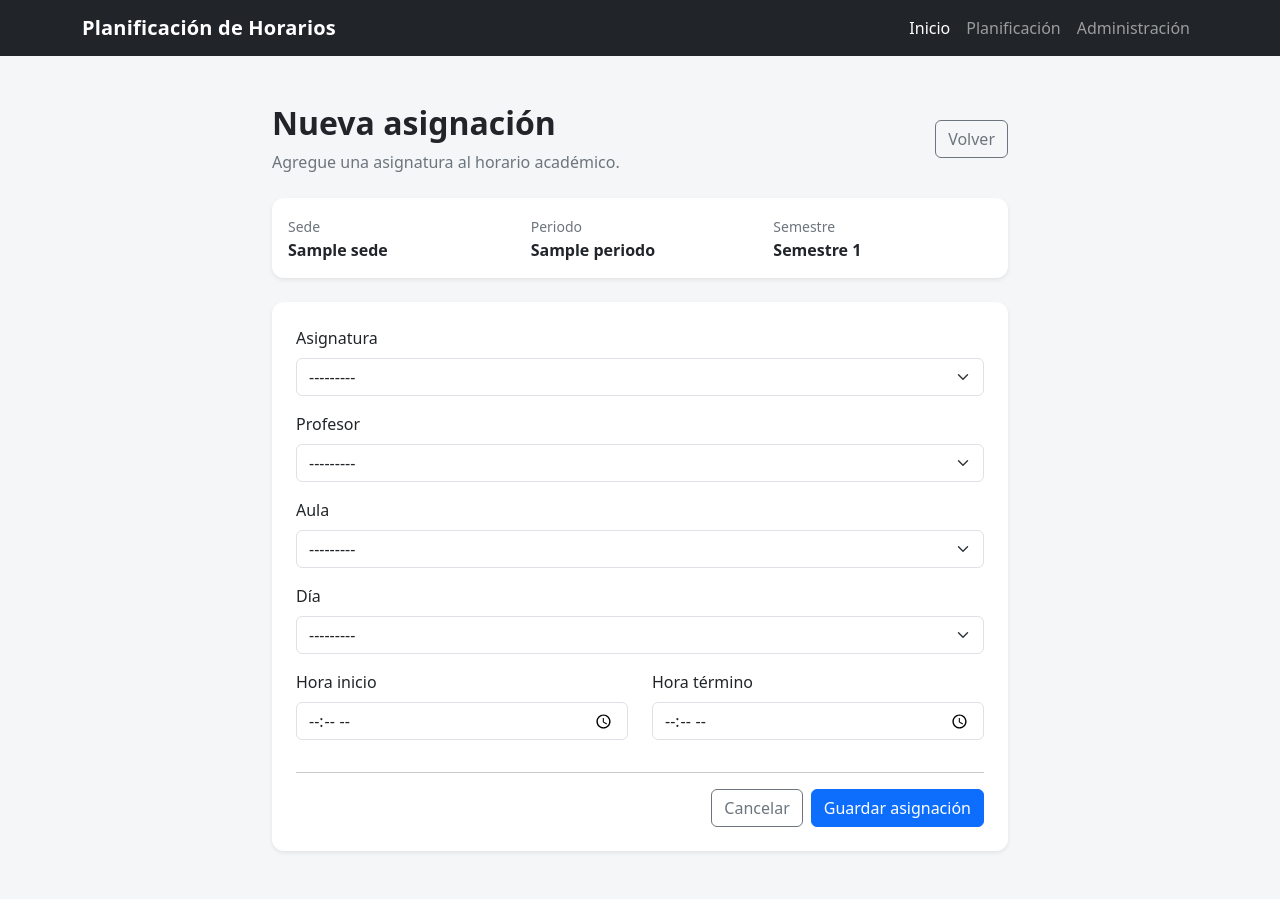
After one commit to maxguzmanh/proyecto-apt-planificacion-horarios, a Django app: template 04_Codigo_Fuente/capstone_horarios/horarios/templates/horarios/nueva_asignacion.html in a window 1280 px wide. The commit adds this page. Run offline with Django 5.2, Linux system fonts and the light colour scheme; tables that the repository leaves empty hold one stand-in row (values such as "Sample post"); the template is opened without the code that fills it: values that come from a table or form of the project are taken from there, most other values are stand-ins (such as "Sample title", 1, 10 or a date in 2020).

Commit message:
Agrega creacion de horarios con validacion de conflictos

```diff
--- /dev/null
+++ b/04_Codigo_Fuente/capstone_horarios/horarios/forms.py
@@ -0,0 +1,65 @@
+from django import forms
+
+from academico.models import Asignatura, Aula, Profesor
+
+from .models import Horario
+
+
+class HorarioForm(forms.ModelForm):
+
+    class Meta:
+        model = Horario
+
+        fields = [
+            "asignatura",
+            "profesor",
+            "aula",
+            "dia",
+            "hora_inicio",
+            "hora_fin",
+        ]
+
+        widgets = {
+            "asignatura": forms.Select(attrs={"class": "form-select"}),
+            "profesor": forms.Select(attrs={"class": "form-select"}),
+            "aula": forms.Select(attrs={"class": "form-select"}),
+            "dia": forms.Select(attrs={"class": "form-select"}),
+            "hora_inicio": forms.TimeInput(
+                attrs={
+                    "class": "form-control",
+                    "type": "time",
+                }
+            ),
+            "hora_fin": forms.TimeInput(
+                attrs={
+                    "class": "form-control",
+                    "type": "time",
+                }
+            ),
+        }
+
+    def __init__(
+        self,
+        *args,
+        semestre=None,
+        sede=None,
+        periodo=None,
+        **kwargs,
+    ):
+        super().__init__(*args, **kwargs)
+
+        # IMPORTANTE:
+        # El periodo debe existir en la instancia ANTES de form.is_valid()
+        # para que Horario.clean() pueda validar los conflictos.
+        if periodo:
+            self.instance.periodo = periodo
+
+        if semestre:
+            self.fields["asignatura"].queryset = Asignatura.objects.filter(
+                semestre=semestre
+            )
+
+        if sede:
+            self.fields["aula"].queryset = Aula.objects.filter(sede=sede)
+
+        self.fields["profesor"].queryset = Profesor.objects.filter(activo=True)
--- /dev/null
+++ b/04_Codigo_Fuente/capstone_horarios/horarios/templates/horarios/nueva_asignacion.html
@@ -0,0 +1,256 @@
+{% extends "horarios/base.html" %}
+
+{% block title %}
+Nueva asignación
+{% endblock %}
+
+
+{% block content %}
+
+<div class="row justify-content-center">
+
+    <div class="col-lg-8">
+
+        <div class="d-flex justify-content-between align-items-center mb-4">
+
+            <div>
+
+                <h1 class="h2 fw-semibold">
+                    Nueva asignación
+                </h1>
+
+                <p class="text-secondary mb-0">
+                    Agregue una asignatura al horario académico.
+                </p>
+
+            </div>
+
+            <a
+                href="{{ volver_a }}"
+                class="btn btn-outline-secondary"
+            >
+                Volver
+            </a>
+
+        </div>
+
+
+        <div class="card shadow-sm border-0 mb-4">
+
+            <div class="card-body">
+
+                <div class="row">
+
+                    <div class="col-md-4">
+
+                        <small class="text-secondary">
+                            Sede
+                        </small>
+
+                        <div class="fw-semibold">
+                            {{ sede.nombre }}
+                        </div>
+
+                    </div>
+
+
+                    <div class="col-md-4">
+
+                        <small class="text-secondary">
+                            Periodo
+                        </small>
+
+                        <div class="fw-semibold">
+                            {{ periodo.nombre }}
+                        </div>
+
+                    </div>
+
+
+                    <div class="col-md-4">
+
+                        <small class="text-secondary">
+                            Semestre
+                        </small>
+
+                        <div class="fw-semibold">
+                            Semestre {{ semestre.numero }}
+                        </div>
+
+                    </div>
+
+                </div>
+
+            </div>
+
+        </div>
+
+
+        <div class="card shadow-sm border-0">
+
+            <div class="card-body p-4">
+
+                <form method="POST">
+
+                    {% csrf_token %}
+
+                    <input
+                        type="hidden"
+                        name="volver_a"
+                        value="{{ volver_a }}"
+                    >
+
+
+                    {% if form.non_field_errors %}
+
+                        <div class="alert alert-danger">
+
+                            {{ form.non_field_errors }}
+
+                        </div>
+
+                    {% endif %}
+
+
+                    <div class="mb-3">
+
+                        <label class="form-label">
+                            Asignatura
+                        </label>
+
+                        {{ form.asignatura }}
+
+                        {% for error in form.asignatura.errors %}
+
+                            <div class="text-danger small mt-1">
+                                {{ error }}
+                            </div>
+
+                        {% endfor %}
+
+                    </div>
+
+
+                    <div class="mb-3">
+
+                        <label class="form-label">
+                            Profesor
+                        </label>
+
+                        {{ form.profesor }}
+
+                        {% for error in form.profesor.errors %}
+
+                            <div class="text-danger small mt-1">
+                                {{ error }}
+                            </div>
+
+                        {% endfor %}
+
+                    </div>
+
+
+                    <div class="mb-3">
+
+                        <label class="form-label">
+                            Aula
+                        </label>
+
+                        {{ form.aula }}
+
+                        {% for error in form.aula.errors %}
+
+                            <div class="text-danger small mt-1">
+                                {{ error }}
+                            </div>
+
+                        {% endfor %}
+
+                    </div>
+
+
+                    <div class="mb-3">
+
+                        <label class="form-label">
+                            Día
+                        </label>
+
+                        {{ form.dia }}
+
+                    </div>
+
+
+                    <div class="row">
+
+                        <div class="col-md-6 mb-3">
+
+                            <label class="form-label">
+                                Hora inicio
+                            </label>
+
+                            {{ form.hora_inicio }}
+
+                            {% for error in form.hora_inicio.errors %}
+
+                                <div class="text-danger small mt-1">
+                                    {{ error }}
+                                </div>
+
+                            {% endfor %}
+
+                        </div>
+
+
+                        <div class="col-md-6 mb-3">
+
+                            <label class="form-label">
+                                Hora término
+                            </label>
+
+                            {{ form.hora_fin }}
+
+                            {% for error in form.hora_fin.errors %}
+
+                                <div class="text-danger small mt-1">
+                                    {{ error }}
+                                </div>
+
+                            {% endfor %}
+
+                        </div>
+
+                    </div>
+
+
+                    <hr>
+
+
+                    <div class="d-flex justify-content-end gap-2">
+
+                        <a
+                            href="{{ volver_a }}"
+                            class="btn btn-outline-secondary"
+                        >
+                            Cancelar
+                        </a>
+
+                        <button
+                            type="submit"
+                            class="btn btn-primary"
+                        >
+                            Guardar asignación
+                        </button>
+
+                    </div>
+
+                </form>
+
+            </div>
+
+        </div>
+
+    </div>
+
+</div>
+
+{% endblock %}
--- a/04_Codigo_Fuente/capstone_horarios/horarios/urls.py
+++ b/04_Codigo_Fuente/capstone_horarios/horarios/urls.py
@@ -8,6 +8,11 @@ urlpatterns = [
         "planificacion/",
         views.planificacion,
         name="planificacion",
+    ),
+    path(
+        "planificacion/nueva/",
+        views.nueva_asignacion,
+        name="nueva_asignacion",
     ),
     # Selects dependientes
     path(
```
Also changed, not shown: 04_Codigo_Fuente/capstone_horarios/horarios/templates/horarios/planificacion.html (+11 -3 lines), 04_Codigo_Fuente/capstone_horarios/horarios/views.py (+114 -1 lines).
